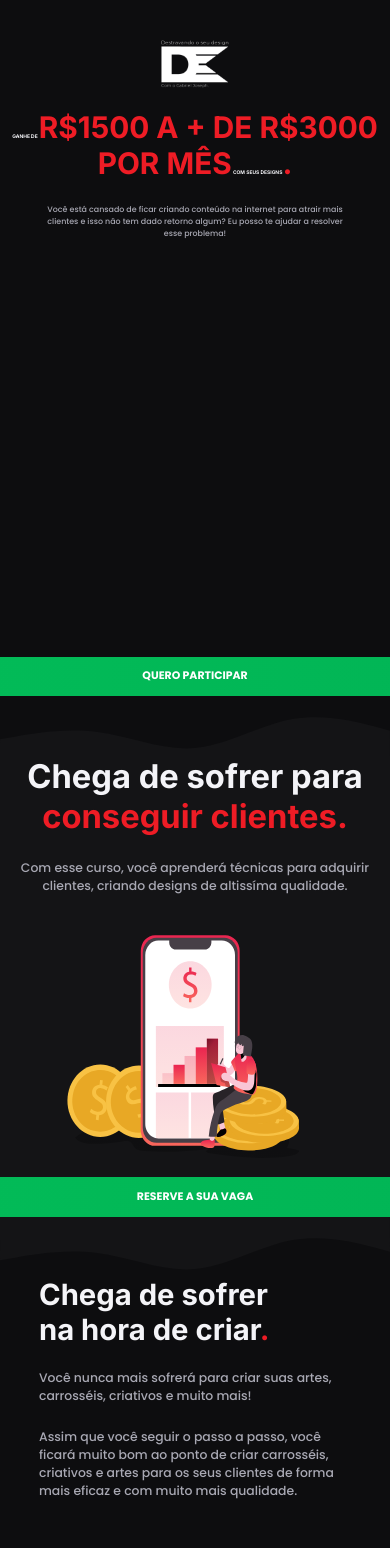
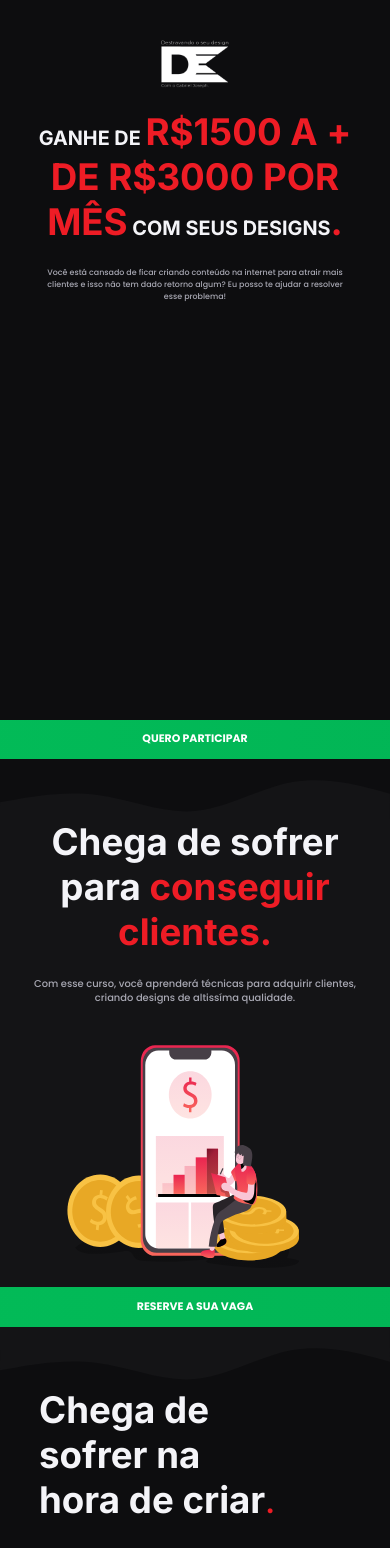
Before and after one commit to gabrieldiasss/freela-destravando-seu-design, a React (Create React App) app: page / in a window 390 px wide. Shown: the top 1548 px of the page. Built offline with nearby package versions, Linux system fonts and the light colour scheme.

Commit message:
88 deploy

```diff
--- a/public/index.html
+++ b/public/index.html
@@ -3,7 +3,7 @@
   <head>
     <meta charset="utf-8" />
     <link rel="icon" href="%PUBLIC_URL%/LOGO-HOJE-1.ico" />
-    <meta name="viewport" content="width=640">
+    <meta name="viewport" content="width=980">
 
     <meta name="theme-color" content="#000000" />
     <meta
--- a/src/App.css
+++ b/src/App.css
@@ -49,7 +49,7 @@ header .logo-design {
 .titulo-principal-1 h2 {
     text-align: center;
     font-size: 6rem;
-
+    width: 90%;
     max-width: 900px;
     margin: 0 auto;
     font-family: Inter;
@@ -179,6 +179,30 @@ header .logo-design {
 
 }
 
+@media(max-width: 980px) {
+
+    .titulo-principal-1 h2 {
+        font-size: 7.4rem;
+
+    }
+
+    .chamar-atencao small {
+        font-size: 7.4rem;
+    }
+
+    .text-segunda-parte {
+        font-size: 2.1rem;
+        max-width: 800px;
+    }
+
+    .primeiro-button {
+        width: 70rem;
+        height: 10rem;
+        font-size: 3.5rem;
+    }
+
+}
+
 @media(max-width: 800px) {
     html {
         font-size: 45%;
@@ -216,7 +240,7 @@ header .logo-design {
     }
 
     .titulo-principal-1 h2 {
-        font-size: 1rem;
+        font-size: 4rem;
     }
 
     .primeiro-button {
@@ -235,6 +259,8 @@ header .logo-design {
     html {
         font-size: 30%;
     }
+
+
 }
 
 @media(max-width: 320px) {
--- a/src/components/beneficios.css
+++ b/src/components/beneficios.css
@@ -55,13 +55,7 @@
 
 @media(max-width: 1220px) {
     .box .titulo-box-beneficios {
-        max-width: 200px;
-    }
-}
-
-@media(max-width: 1220px) {
-    .box .titulo-box-beneficios {
-        max-width: 300px;
+        max-width: 500px;
     }
 }
 
@@ -102,6 +96,14 @@
 
 }
 
+@media(max-width: 980px) {
+    .PageBeneficios .header-Beneficios,
+    .PageBeneficios .header-Beneficios small {
+        font-size: 9rem;
+        margin-bottom: 10rem;
+    }
+}
+
 @media(max-width: 775px) {
     .PageBeneficios .header-Beneficios {
         max-width: 500px;
--- a/src/components/chegaDeSofrer.css
+++ b/src/components/chegaDeSofrer.css
@@ -119,12 +119,29 @@
 
 @media(max-width: 1079px) {
     .main-text-pageChegaDeSofrer {
-        max-width: 400px;
+        max-width: 600px;
     }
 
     .second-text-pageChegaDeSofrer {
         max-width: 100px;
     }
+}
+
+@media(max-width: 980px) {
+
+    .main-text-pageChegaDeSofrer {
+        font-size: 7.4rem;
+
+    }
+
+    .texts-pageChegaDeSofrer .second-text-pageChegaDeSofrer {
+        font-size: 4rem;
+    }
+
+    .texto-instagram a {
+        font-size: 3rem;
+    }
+
 }
 
 @media(max-width: 798px) {
--- a/src/components/exemplo.css
+++ b/src/components/exemplo.css
@@ -132,11 +132,12 @@ svg.MuiSvgIcon-root {
     }
 }
 
-@media(max-width: 800px) {
-    .primeiro-button-exemplo{
+@media(max-width: 980px) {
+
+     .primeiro-button-exemplo {
         width: 70rem;
-        height: 9rem;
-        font-size: 3.4rem;
+        height: 10rem;
+        font-size: 3.5rem;
     }
 }
 
--- a/src/components/ganheDinheiro.css
+++ b/src/components/ganheDinheiro.css
@@ -25,13 +25,13 @@
 
 .texts-ganheDinheiro .main-text {
     font-family: Inter;
-    font-size: 6.6rem;
+    font-size: 5.9rem;
     max-width: 700px;
     color: #F4F4F8;
 }
 
 .main-text small {
-    font-size: 6.6rem;
+    font-size: 5.9rem;
     color: #EE1C25;
 }
 
@@ -125,6 +125,29 @@
     }
 }
 
+@media(max-width: 980px) {
+
+    .texts-ganheDinheiro .main-text,
+    .texts-ganheDinheiro .main-text small {
+        font-size: 7.4rem;
+
+    }
+
+    .texts-ganheDinheiro .second-text {
+        font-size: 2rem;
+    }
+
+    .chamar-atencao small {
+        font-size: 7.4rem;
+    }
+
+    .text-segunda-parte {
+        font-size: 2.1rem;
+        max-width: 800px;
+    }
+
+}
+
 @media(max-width: 544px) {
     .texts-ganheDinheiro .second-text {
         max-width: 300px;
--- a/src/components/quemEJoseph.css
+++ b/src/components/quemEJoseph.css
@@ -22,7 +22,6 @@
     font-family: Inter;
     font-size: 6rem;
     color: #F4F4F8;
-    max-width: 500px;
 }
 
 .fotoJoseph {
@@ -169,6 +168,13 @@
     }
 }
 
+@media(max-width: 980px) {
+    .textoPrincipal-quemEJoseph,
+    .textoPrincipal-quemEJoseph small {
+        font-size: 7rem;
+    }
+}
+
 @media(max-width: 600px) {
     .espaco-segundaParte {
         border-bottom: 2px solid #202024;
--- a/src/components/vouAprender.css
+++ b/src/components/vouAprender.css
@@ -126,7 +126,6 @@
 }
 
 .box .description-box {
-    max-width: 450px;
     margin: 4rem;
     font-family: Poppins;
     font-weight: 500;
@@ -240,7 +239,7 @@
     .box .titulo-box {
         font-size: 6rem;
         margin: 6rem 1rem 5rem 6rem;
-        max-width: 400px;
+        max-width: 600px;
     }
 
     .box .description-box {
@@ -263,14 +262,23 @@
     }
 }
 
-@media(max-width: 800px) {
+@media(max-width: 980px) {
+    .todas-box {
+        max-width: 700px;
+    }
 
-    .primeiro-button-vouAprender{
+    .primeiro-button-vouAprender {
         width: 70rem;
-        height: 9rem;
-        font-size: 3.4rem;
+        height: 10rem;
+        font-size: 3.5rem;
+    }
+
+    .PageVouAprender .header-vouAprender,
+    .PageVouAprender .header-vouAprender small {
+        font-size: 8rem;
     }
 }
+
 
 @media(max-width: 550px) {
 
```
